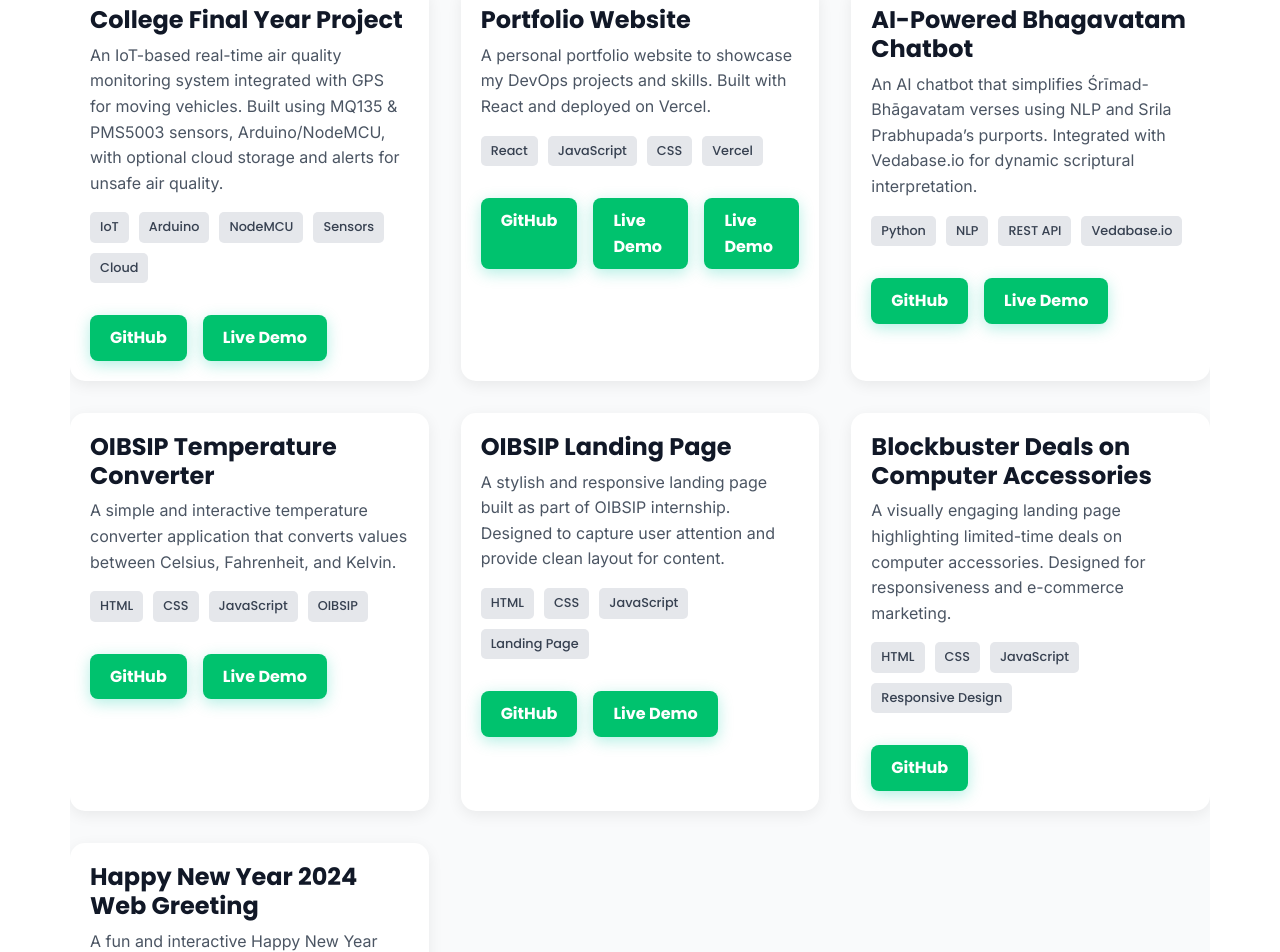
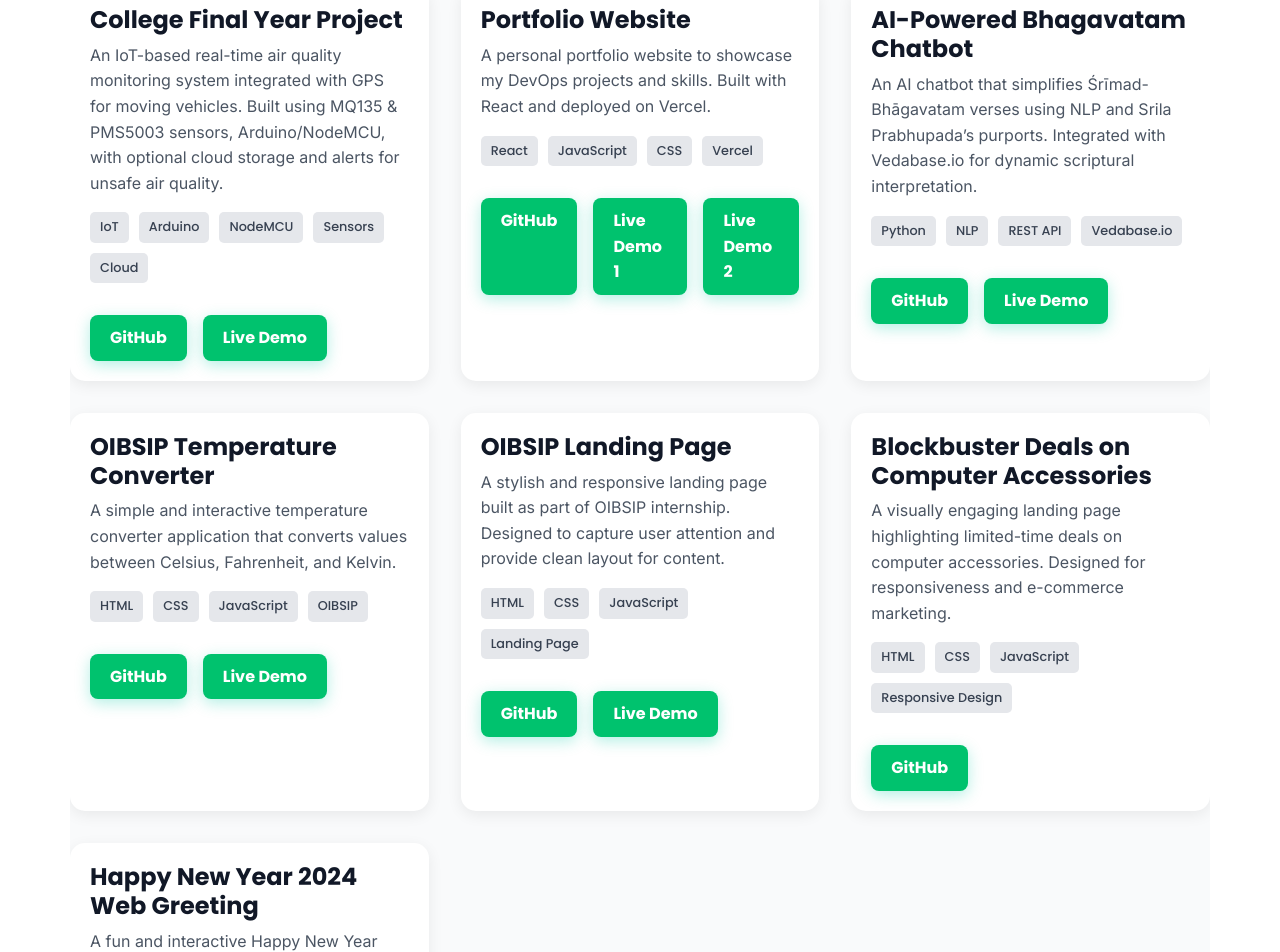
Before and after one commit to hritikmondal2003/Final_Work, a React (Vite) app: page / in a window 1280 px wide. Shown: the part 2076-3028 px from the top of the page. Built offline with nearby package versions, Linux system fonts and the light colour scheme.

Commit message:
Update Projects.jsx

```diff
--- a/src/components/Projects.jsx
+++ b/src/components/Projects.jsx
@@ -18,8 +18,8 @@ const projectsData = [
     tags: ['React', 'JavaScript', 'CSS', 'Vercel'],
     githubLink: 'https://github.com/hritikmondal2003/portfolio.git',
     liveDemo: [
-      { url: 'https://portfolio-flame-seven-30.vercel.app/' },
-      { url: 'https://portfolio-preview.vercel.app/' },
+      { name: 'Live Demo 1', url: 'https://portfolio-flame-seven-30.vercel.app/' },
+      { name: 'Live Demo 2', url: 'https://portfolio-preview.vercel.app/' }
     ],
   },
   {
@@ -98,7 +98,7 @@ const ProjectCard = ({ project }) => {
                   rel="noopener noreferrer"
                   className="btn-primary"
                 >
-                  Live Demo
+                  {demo.name}
                 </a>
               ))
             : project.liveDemo && (
```
